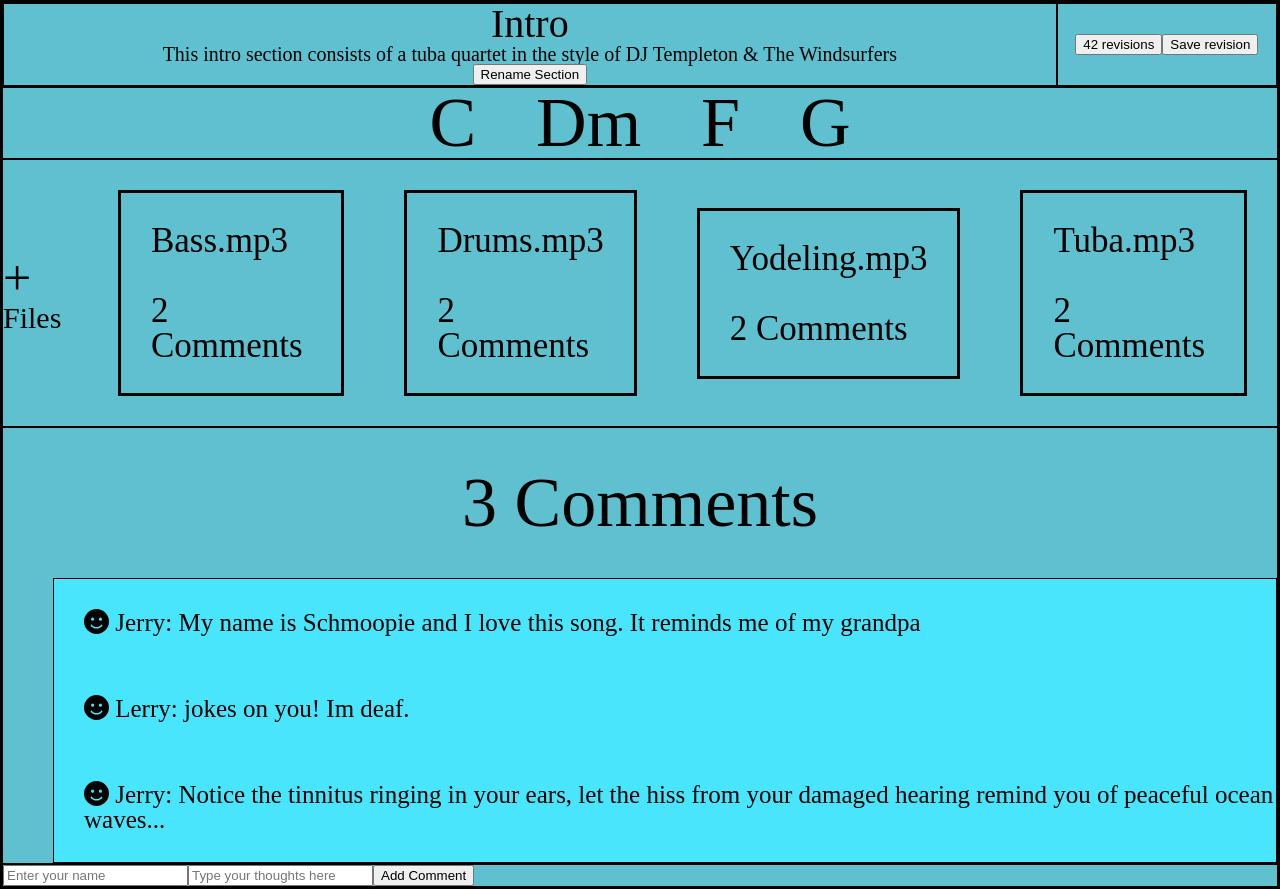
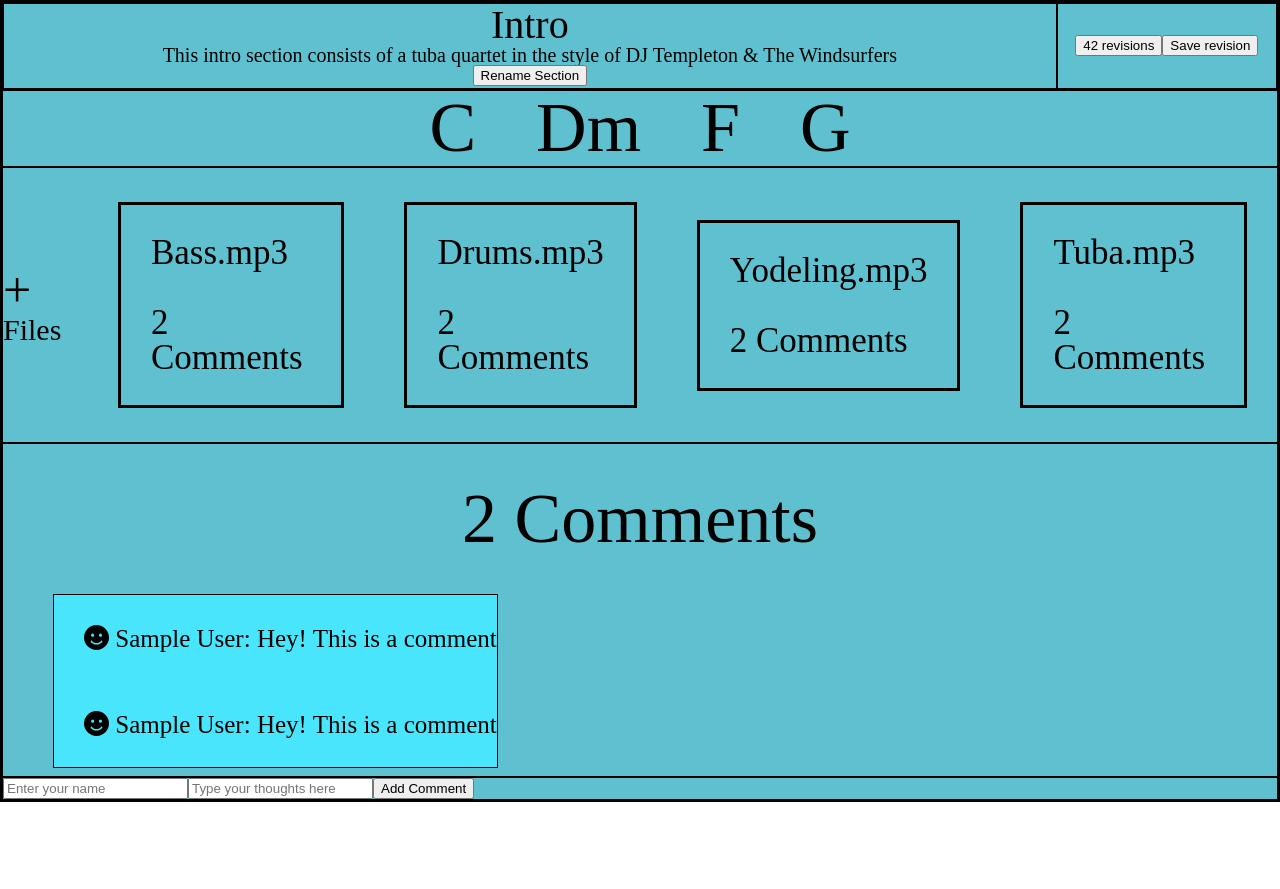
Before and after one commit to jamtools/section-view, a React (Create React App) app: page / in a window 1280 px wide. After the commit the page ends 802 px from the top, so only its background shows below. Built offline with nearby package versions, Linux system fonts and the light colour scheme.

Commit message:
Rename testData.tsx to sampleData.tsx

```diff
--- a/src/Comments.tsx
+++ b/src/Comments.tsx
@@ -1,7 +1,7 @@
 import * as types from './types';
 import { FontAwesomeIcon } from '@fortawesome/react-fontawesome';
 import { faFaceSmile } from '@fortawesome/free-solid-svg-icons';
-import {comments as initialComments}  from './testData'
+import {comments as initialComments}  from './sampleData'
 import { useEffect} from 'react';
 
 
--- a/src/index.tsx
+++ b/src/index.tsx
@@ -1,7 +1,7 @@
 import React from 'react';
 import ReactDOM from 'react-dom/client';
 import './index.css';
-import * as testData from './testData'
+import * as testData from './sampleData'
 import App from './App';
 import reportWebVitals from './reportWebVitals';
 
--- a/src/testData.ts
+++ b/src/sampleData.ts
@@ -35,15 +35,12 @@ export const files: Types.File[] = [
 
 export const comments: Types.Comment[] = [
   {
-    name: 'Jerry',
-    commentText: 'My name is Schmoopie and I love this song. It reminds me of my grandpa'
+    name: 'Sample User',
+    commentText: 'Hey! This is a comment'
   },
   {
-    name: 'Lerry',
-    commentText: 'jokes on you! Im deaf.'
+    name: 'Sample User',
+    commentText: 'Hey! This is a comment'
   },
-  {
-    name: 'Jerry',
-    commentText: 'Notice the tinnitus ringing in your ears, let the hiss from your damaged hearing remind you of peaceful ocean waves...'
-  },
+
 ]
```
Also changed, not shown: 1 other file (tests, documents, lock files or other folders).
